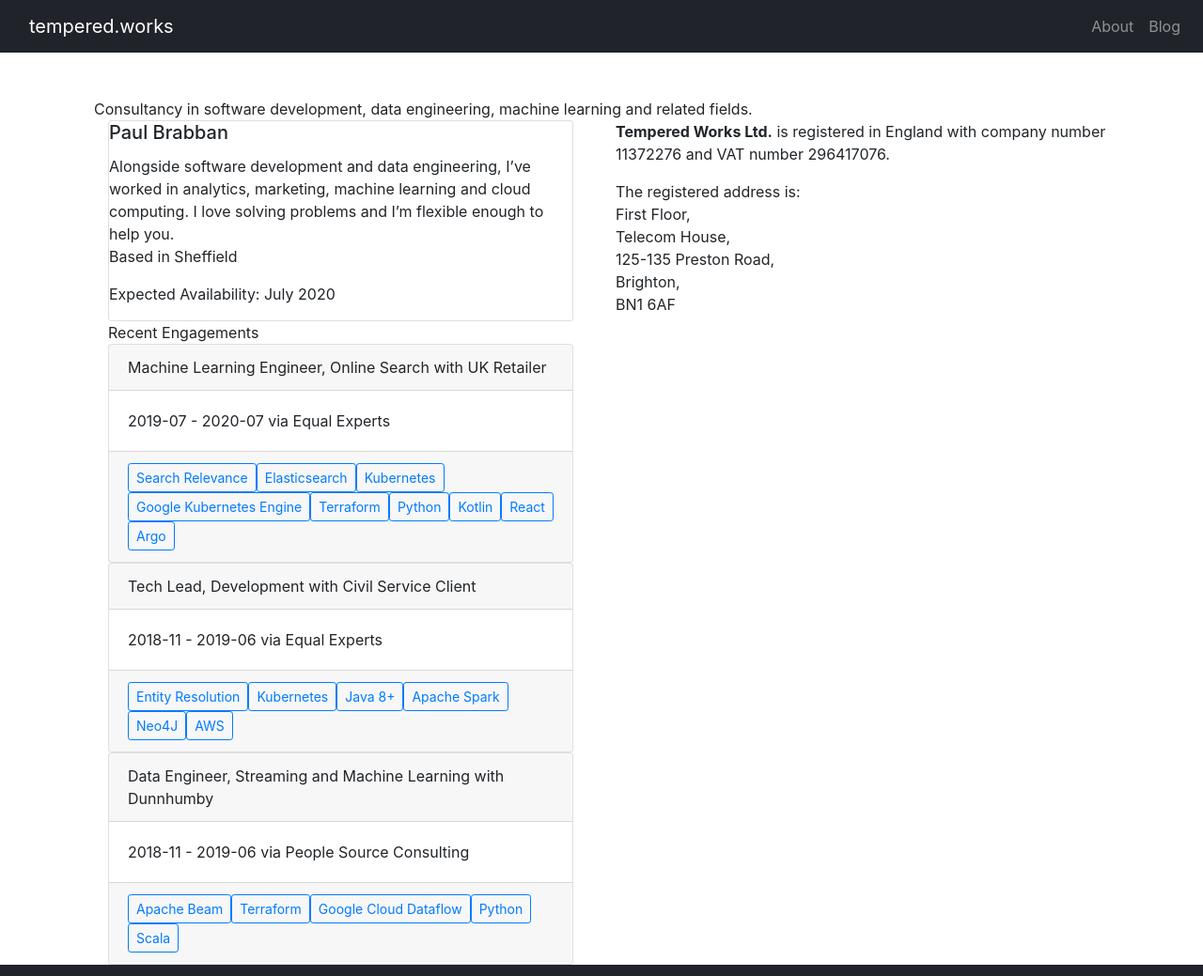
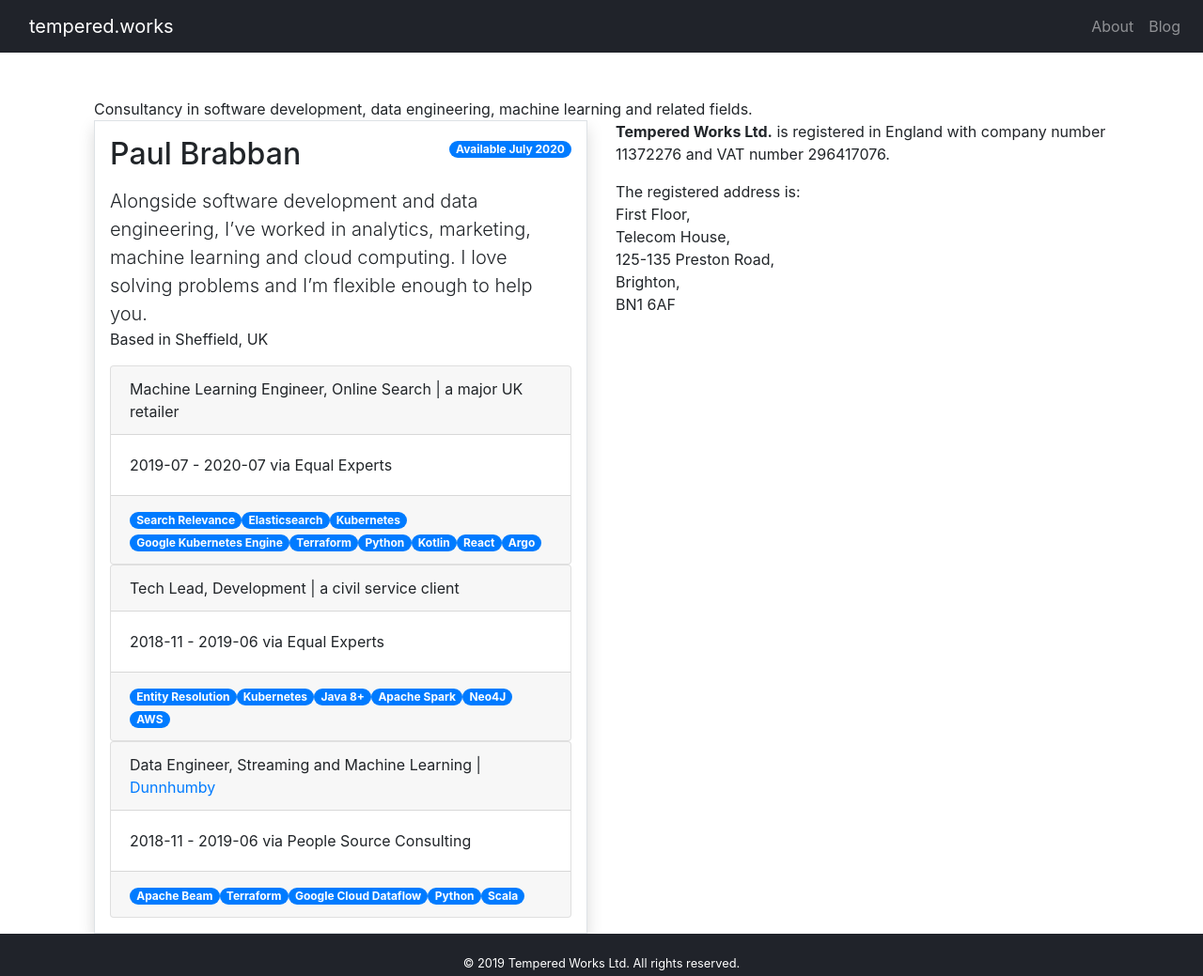
Before and after one commit to brabster/tw-site-bootstrap, a Gatsby site: page / in a window 1280 px wide. Shown: the top 1039 px of the page at 94% size. Built offline with nearby package versions, Linux system fonts and the light colour scheme; Gatsby itself is replaced by a stand-in of ours.

Commit message:
drop shadows, improved contractor card

```diff
--- a/src/components/contractor.js
+++ b/src/components/contractor.js
@@ -1,30 +1,42 @@
 import React from "react"
 
-import { Card, Container, Row, Col, Button } from "react-bootstrap"
+import { Card, Container, Row, Col, Badge } from "react-bootstrap"
 
-const formatAvailability = dateStr => new Date(dateStr).toLocaleDateString('en-GB', { year: 'numeric', month: 'long' })
+const availableFrom = ({ engagements: [{ end = 0 } = {}, ] }) => new Date(end);
+const renderAvailableFrom = (person) => {
+  const availableDate = availableFrom(person);
+  return availableDate <= Date.now()
+    ? <Badge pill variant="success">Available now</Badge>
+    : <Badge pill variant="primary">Available {availableDate.toLocaleDateString('en-GB', { year: 'numeric', month: 'long' })}</Badge>
+}
+
+const clientInfo = ({ name, description, link }) => {
+  const label = name || description;
+  return link
+    ? <a href={link}>{label}</a>
+    : label
+}
 
 export default ({ person }) => (
-  <Container>
-    <Row>
+  <Container className="border shadow p-3">
+    <Row className="pb-3">
       <Col>
-        <Card>
-          <Card.Title>{person.name}</Card.Title>
-          <Card.Text>
-            {person.summary}
-            <p>Based in {person.location.city}</p>
-            <p>Expected Availability: {formatAvailability(person.available)}</p>
-          </Card.Text>
-        </Card>
+        <Row className="pb-2">
+          <Col><h2>{person.name}</h2></Col>
+          <Col className="text-right">{renderAvailableFrom(person)}</Col>
+        </Row>
+        <Row>
+          <Col className="lead">{person.summary}</Col>
+        </Row>
+        <Row>
+          <Col>Based in {person.location.city}, {person.location.countryCode}</Col>
+        </Row>
       </Col>
-    </Row>
-    <Row>
-      <Col>Recent Engagements</Col>
     </Row>
     <Row>
       <Col>{person.engagements.map(({ client, agency, role, start, end, keywords }) => (
         <Card>
-          <Card.Header>{role} with {client}</Card.Header>
+          <Card.Header>{role} | {clientInfo(client)}</Card.Header>
           <Card.Body>
             <Card.Text>
               {start} - {end} via {agency}
@@ -32,7 +44,7 @@ export default ({ person }) => (
           </Card.Body>
           <Card.Footer>
             {keywords.map(keyword =>
-              <Button variant="outline-primary" size="sm">{keyword}</Button>)}
+              <Badge pill variant="primary">{keyword}</Badge>)}
           </Card.Footer>
         </Card>
       ))}</Col>
--- a/src/components/post.js
+++ b/src/components/post.js
@@ -5,7 +5,7 @@ import { Container, Row, Col } from "react-bootstrap"
 import FrontMatter from "./frontmatter"
 
 const Post = ({ frontmatter, html }) => (
-  <Container>
+  <Container className="shadow rounded">
     <Row>
       <FrontMatter frontmatter={frontmatter} />
     </Row>
--- a/src/components/postTeaser.js
+++ b/src/components/postTeaser.js
@@ -4,7 +4,7 @@ import React from "react"
 import { Card, Button } from "react-bootstrap"
 
 const PostTeaser = ({ frontmatter: { date, path, title, category, author }, excerpt }) => (
-  <Card>
+  <Card className="shadow">
     <Card.Header className="px-2 py-0 text-muted">
       {date}
       <Button className="text-uppercase" variant="link">{category}</Button>
@@ -16,7 +16,6 @@ const PostTeaser = ({ frontmatter: { date, path, title, category, author }, exce
       </Card.Text>
     </Link>
     <Link to={path}><Card.Text className="px-2 py-0">read more</Card.Text></Link>
-    <Card.Footer>{author.name}</Card.Footer>
   </Card>
 )
 
--- a/src/data/people/brabban.yml
+++ b/src/data/people/brabban.yml
@@ -2,7 +2,7 @@ id: brabster
 name: Paul Brabban
 label: Tech Consultant
 picture:
-website: https://tempered.works/people/brab
+website: https://tempered.works/people/brabster
 summary: >
   Alongside software development and data engineering,
   I’ve worked in analytics, marketing, machine learning and cloud computing.
@@ -16,7 +16,6 @@ phone:
 languages:
   language: English
   fluency: Native speaker
-available: 2020-07
 profiles:
   - network: Github
     username: brabster
@@ -28,7 +27,8 @@ profiles:
     username: brabster
     url: https://twitter.com/brabster
 engagements:
-  - client: UK Retailer
+  - client:
+      description: a major UK retailer
     agency: Equal Experts
     role: Machine Learning Engineer, Online Search
     start: 2019-07
@@ -46,7 +46,8 @@ engagements:
       - React
       - Argo
 
-  - client: Civil Service Client
+  - client:
+      description: a civil service client
     agency: Equal Experts
     role: Tech Lead, Development
     start: 2018-11
@@ -59,7 +60,9 @@ engagements:
       - Neo4J
       - AWS
 
-  - client: Dunnhumby
+  - client:
+      name: Dunnhumby
+      link: https://dunnhumby.com
     agency: People Source Consulting
     role: Data Engineer, Streaming and Machine Learning
     start: 2018-11
--- a/src/pages/index.js
+++ b/src/pages/index.js
@@ -25,7 +25,11 @@ const Company = () => {
               name
               summary
               engagements {
-                client
+                client {
+                  name
+                  description
+                  link
+                }
                 agency
                 role
                 start
--- a/src/styles/_variables.scss
+++ b/src/styles/_variables.scss
@@ -1 +1,3 @@
 $color-primary: #20232a;
+
+$enable-shadows: true
```
